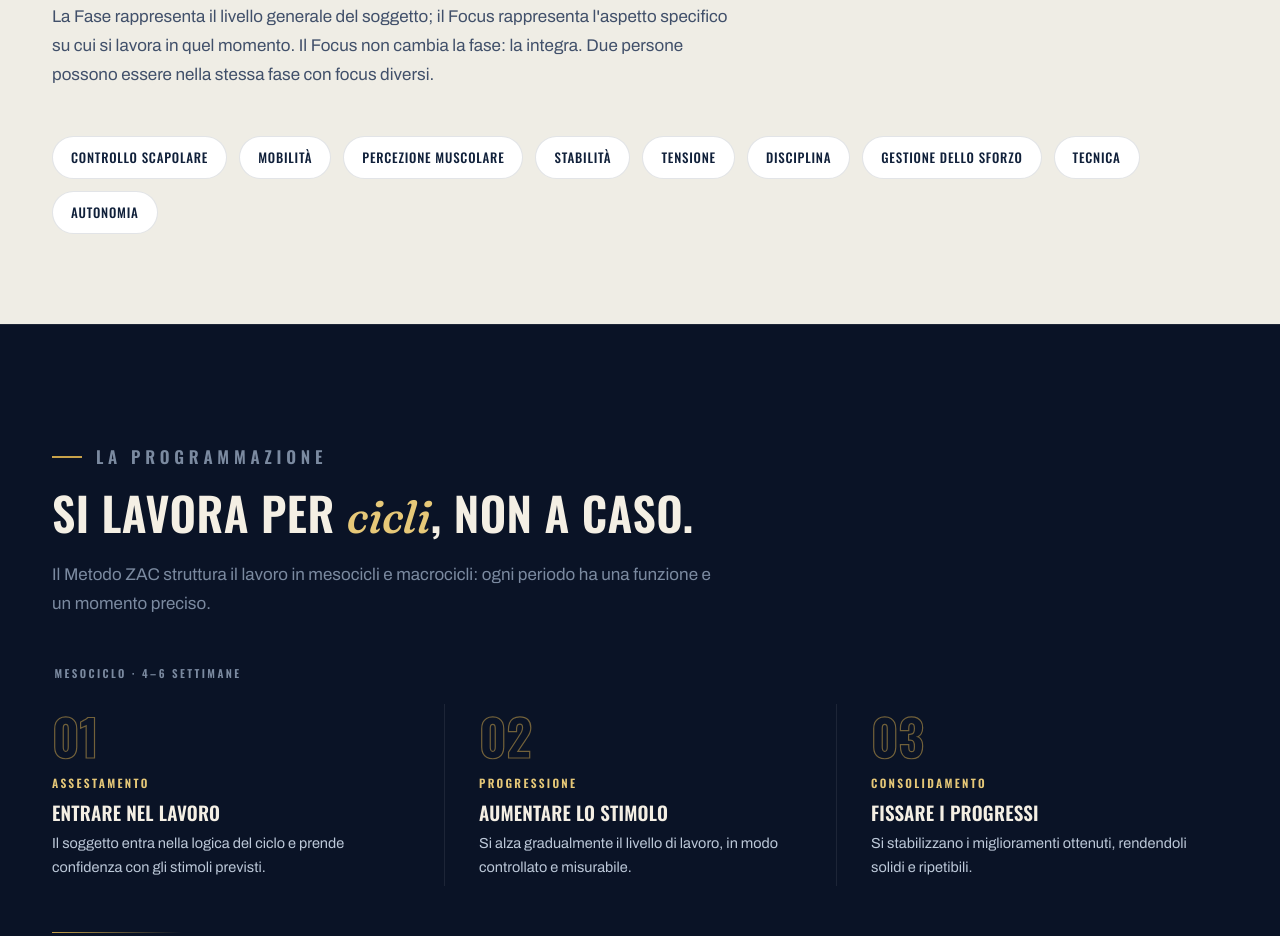
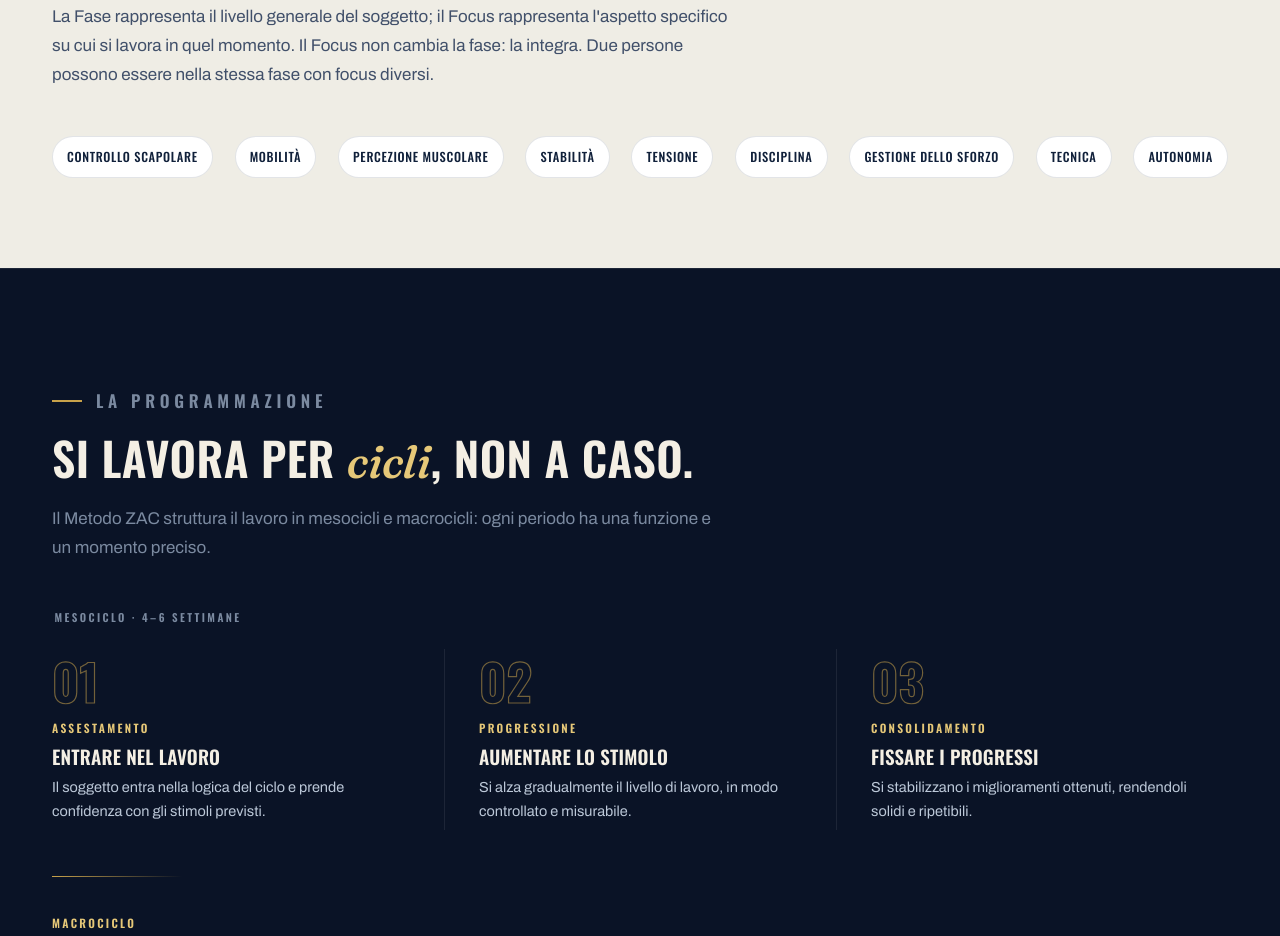
Before and after one commit to Kappaemme-git/metodo-zac, a website: page metodo.html in a window 1280 px wide. Shown: the part 7034-7970 px from the top of the page. Drawn offline with nearby package versions, Linux system fonts and the light colour scheme.

Commit message:
balance focus tags across viewports

```diff
--- a/metodo.html
+++ b/metodo.html
@@ -94,8 +94,10 @@
     @media(max-width:900px){.mphase,.mphase:nth-of-type(even){grid-template-columns:1fr;gap:28px;padding:56px 0 66px;}.mphase:nth-of-type(even) .mphase-visual,.mphase:nth-of-type(even) .mphase-body{order:initial;}.mphase-visual{max-width:520px;min-height:230px;}.mphase-focus{grid-template-columns:1fr;}}
 
     /* sistema focus (light) */
-    .focus-tags{display:flex;flex-wrap:wrap;gap:12px;margin:30px 0 0;}
-    .focus-tags span{font-family:'Oswald',sans-serif;font-weight:500;font-size:13px;letter-spacing:.06em;text-transform:uppercase;color:var(--ink-on-light);border:1px solid var(--line-dark);border-radius:999px;padding:10px 18px;background:#fff;}
+    .focus-tags{display:grid;grid-template-columns:repeat(9,max-content);align-items:center;justify-content:space-between;gap:8px;margin:30px 0 0;}
+    .focus-tags span{font-family:'Oswald',sans-serif;font-weight:500;font-size:12.5px;letter-spacing:.055em;text-align:center;text-transform:uppercase;color:var(--ink-on-light);border:1px solid var(--line-dark);border-radius:999px;padding:10px 14px;background:#fff;white-space:nowrap;}
+    @media(max-width:1180px){.focus-tags{grid-template-columns:repeat(3,minmax(0,1fr));gap:10px;}.focus-tags span{display:grid;place-items:center;min-height:42px;}}
+    @media(max-width:560px){.focus-tags{grid-template-columns:repeat(2,minmax(0,1fr));gap:8px;}.focus-tags span{width:100%;padding:9px 10px;line-height:1.3;white-space:normal;}.focus-tags span:last-child{grid-column:1/-1;justify-self:center;width:calc(50% - 4px);}}
 
     /* programmazione */
     .cycle{display:grid;grid-template-columns:repeat(3,1fr);gap:0;}
```
